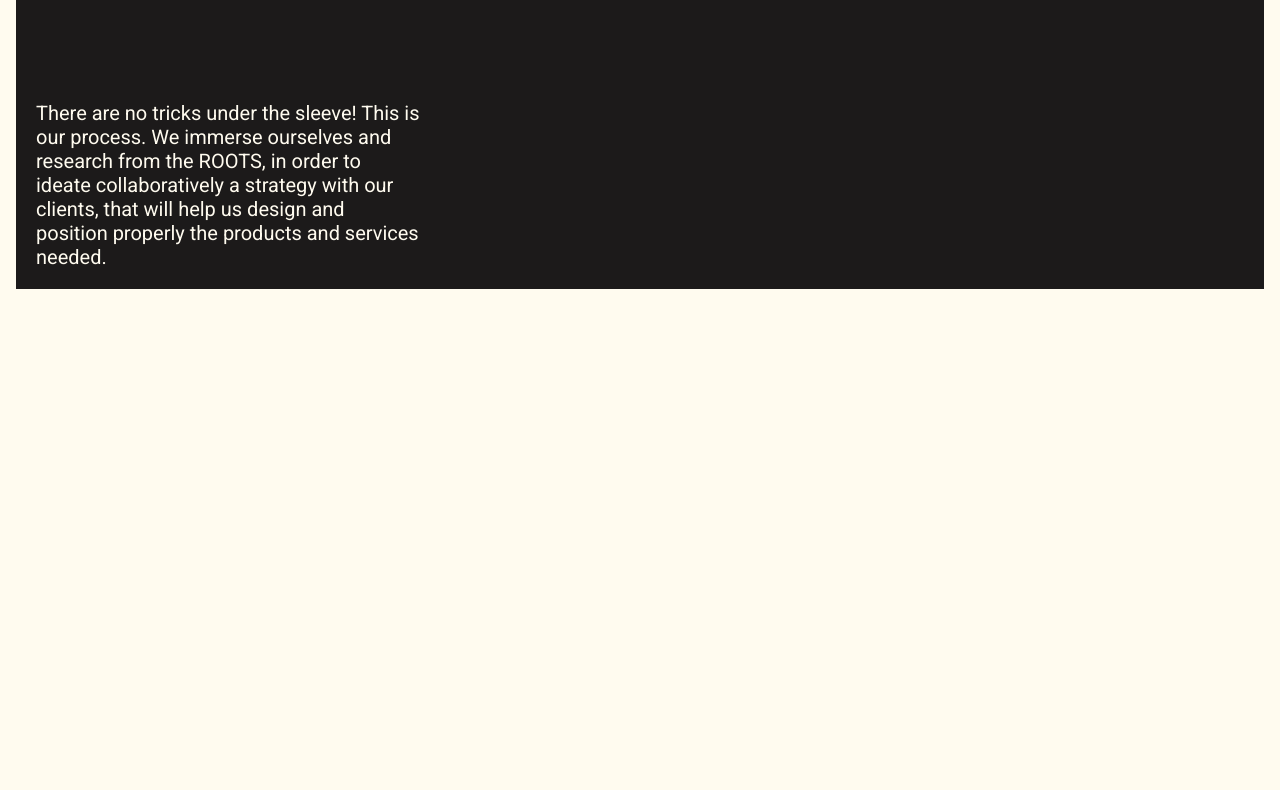
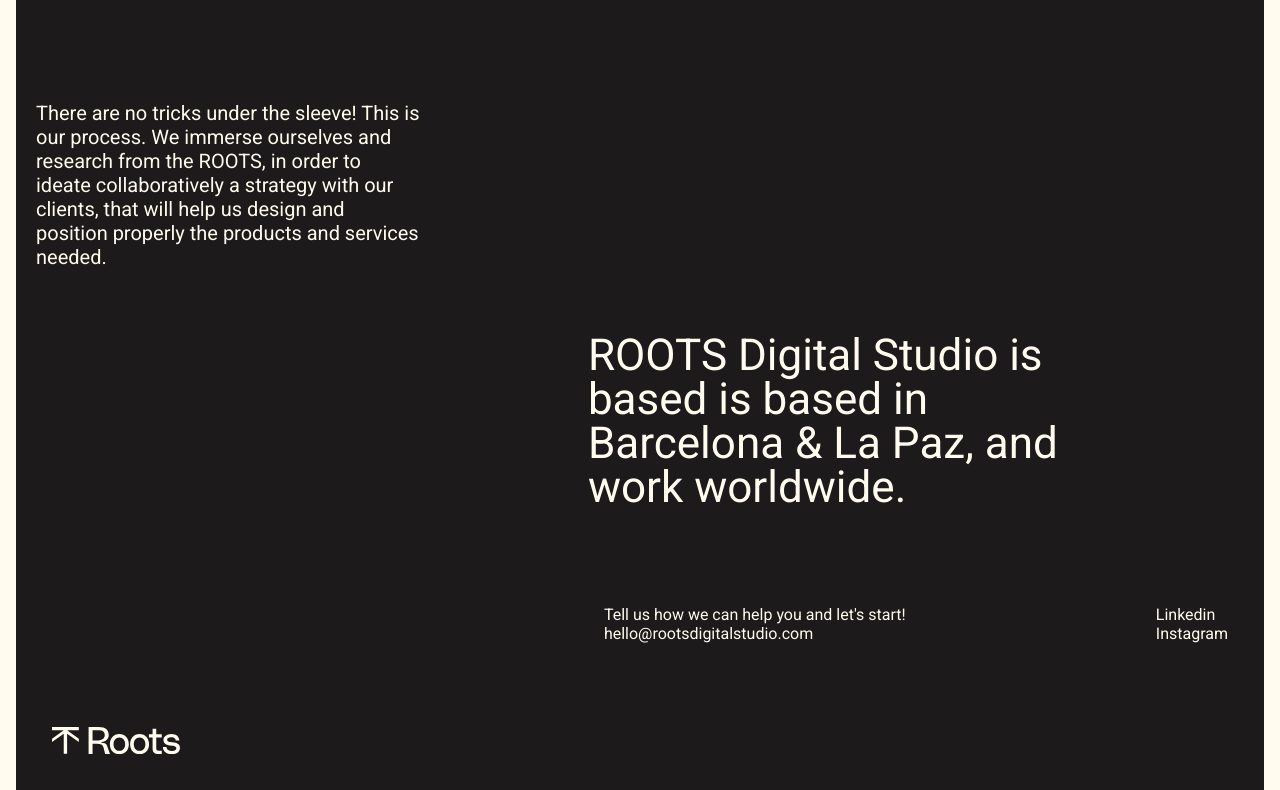
Before and after one commit to owenc8/web-dev-2-P-02, a website built with Vite: page index.html in a window 1280 px wide. Shown: the part 3620-4410 px from the top of the page. Before the commit the page ends 3909 px from the top, so only its background shows below. Built offline with nearby package versions, Linux system fonts and the light colour scheme.

Commit message:
merge issue: the logo of footer appear to be belowed where it should be

```diff
--- a/index.html
+++ b/index.html
@@ -92,8 +92,72 @@
         </section>
     </main>
 
-    <footer>
+    <footer class="bg-black grid">
+        <!-- <img
+            src="https://web.archive.org/web/20230322164134im_/http://rootsdigitalstudio.com/wp-content/themes/blankslate/img/roots-graph-white.svg"
+            alt="arrow"
+        />
+        <img
+            src="https://web.archive.org/web/20230322164134im_/http://rootsdigitalstudio.com/wp-content/themes/blankslate/img/roots-graph-white.svg"
+            alt="arrow"
+        /> -->
+        <p class="summary h2">
+            ROOTS Digital Studio is based is based in Barcelona & La Paz, and work
+            worldwide.
+        </p>
 
+        <ul class="footer-email p-small white">
+            <li>Tell us how we can help you and let's start!</li>
+            <li>
+                <a class="footer-social-link" href="https://web.archive.org/web/20230322164134/mailto:hello@rootsdigitalstudio.com" target="_blank">
+                    hello@rootsdigitalstudio.com
+                </a>
+            </li>
+        </ul>
+        <ul class="footer-social p-small white">
+            <li>
+                <a href="https://web.archive.org/web/20230322164134/https://www.linkedin.com/company/rootsds" target="_blank">
+                    Linkedin
+                </a>
+            </li>
+            <li>
+                <a href="https://web.archive.org/web/20230322164134/https://instagram.com/rootsdigitalstudio" target="_blank">
+                    Instagram
+                </a>
+            </li>
+      </ul>
+      <ul class="footer-logo">
+        <li>
+          <svg
+            viewBox="0 0 315 67"
+            xmlns="http://www.w3.org/2000/svg"
+            style="fill: #fffbef"
+          >
+            <path
+              fill-rule="evenodd"
+              clip-rule="evenodd"
+              d="M28.875 0H0V8.25H28.875V8.29599L0.0385246 28.875L0.0385237 37.0693L28.875 16.5459L28.875 66H37.125L37.125 16.5L66.0159 37.0823V28.9395L37.125 8.25H66V0H37.125H28.875Z"
+            ></path>
+            <path
+              d="M90 66.2472H99.7825V41.4045H110.129C119.912 41.4045 124.991 43.5688 126.778 50.6264L130.823 66.2472H142.675L135.714 46.5801C134.397 42.9101 131.858 39.3343 122.64 38.8638C122.075 38.8638 121.605 38.6756 121.605 38.0169C121.605 37.4522 121.981 37.264 122.545 37.1699C132.61 35.8525 139.665 29.0772 139.665 20.3258C139.665 8.4691 133.08 0 114.644 0H90V66.2472ZM99.7825 33.1236V8.2809H116.055C125.179 8.2809 129.882 12.7037 129.882 20.514C129.882 27.5716 122.922 33.1236 113.798 33.1236H99.7825Z"
+            ></path>
+            <path
+              d="M165.754 17.3146C151.174 17.3146 142.427 28.5126 142.427 42.1573C142.427 55.802 151.174 67 165.754 67C180.334 67 189.082 55.802 189.082 42.1573C189.082 28.5126 180.334 17.3146 165.754 17.3146ZM165.754 58.7191C156.724 58.7191 151.457 51.2851 151.457 42.1573C151.457 33.0295 156.724 25.5955 165.754 25.5955C174.784 25.5955 180.052 33.0295 180.052 42.1573C180.052 51.2851 174.784 58.7191 165.754 58.7191Z"
+            ></path>
+            <path
+              d="M215.567 17.3146C200.987 17.3146 192.239 28.5126 192.239 42.1573C192.239 55.802 200.987 67 215.567 67C230.146 67 238.894 55.802 238.894 42.1573C238.894 28.5126 230.146 17.3146 215.567 17.3146ZM215.567 58.7191C206.537 58.7191 201.269 51.2851 201.269 42.1573C201.269 33.0295 206.537 25.5955 215.567 25.5955C224.597 25.5955 229.864 33.0295 229.864 42.1573C229.864 51.2851 224.597 58.7191 215.567 58.7191Z"
+            ></path>
+            <path
+              d="M270.12 25.9719V18.0674H256.575V4.51686H247.545V18.0674H238.515V25.9719H247.545V52.132C247.545 62.5772 252.249 66.2472 262.219 66.2472H270.12V58.3427H262.972C257.704 58.3427 256.575 56.6489 256.575 51.191V25.9719H270.12Z"
+            ></path>
+            <path
+              d="M272.86 49.4972C273.33 60.1306 280.761 67 293.836 67C307.005 67 315 60.6952 315 50.9087C315 43.0042 308.604 39.2402 295.623 37.8286C285.182 36.6994 283.395 34.6292 283.395 31.5239C283.395 28.3244 286.217 25.2191 293.836 25.2191C302.302 25.2191 304.371 30.2065 304.653 33.3118H313.495C312.837 24.2781 306.252 17.3146 294.118 17.3146C280.95 17.3146 274.365 24.9368 274.365 32.1826C274.365 38.4874 278.316 44.2275 290.92 45.5449C301.925 46.6742 305.97 47.9916 305.97 52.3202C305.97 55.4256 303.43 59.0955 294.212 59.0955C284.806 59.0955 281.796 53.1671 281.702 49.4972H272.86Z"
+            ></path>
+          </svg>
+        </li>
+      </ul>
+      <!-- <div class="footer-logo">
+      </div> -->
     </footer>
 </body>
 </html>
--- a/scss/_about.scss
+++ b/scss/_about.scss
@@ -102,7 +102,7 @@
 //    background: transparent;
 //}
 
-a {
+.email-link {
     text-decoration: none;
     color: #1c1a1a;
 }
--- a/scss/_goalsfooter.scss
+++ b/scss/_goalsfooter.scss
@@ -58,6 +58,7 @@
 }
 
 footer {
+    display: grid;
     background-color: $body-bg-color;
     color: $text-color;
 
@@ -68,7 +69,7 @@
         display: grid;
         grid-template-columns:repeat(12, 1fr);
     }
-    }
+}
 
 
 .summary{
```
Also changed, not shown: css/styles.css, 1 other file.
